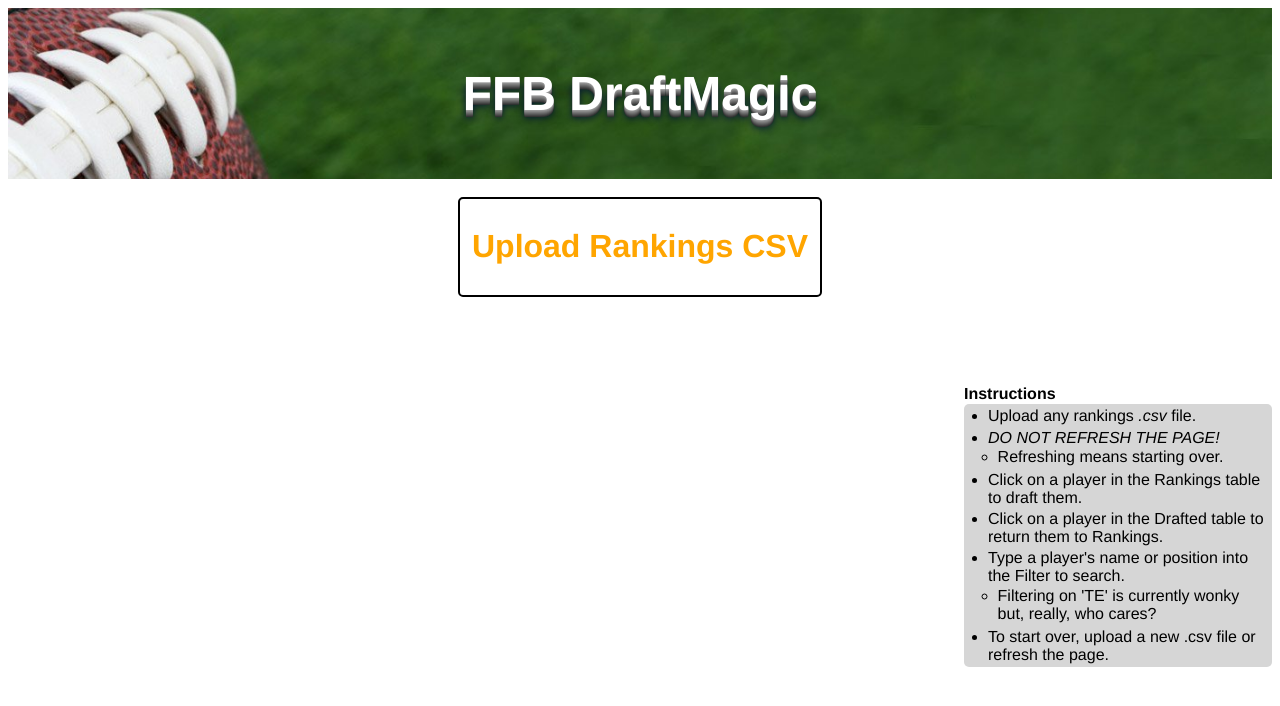
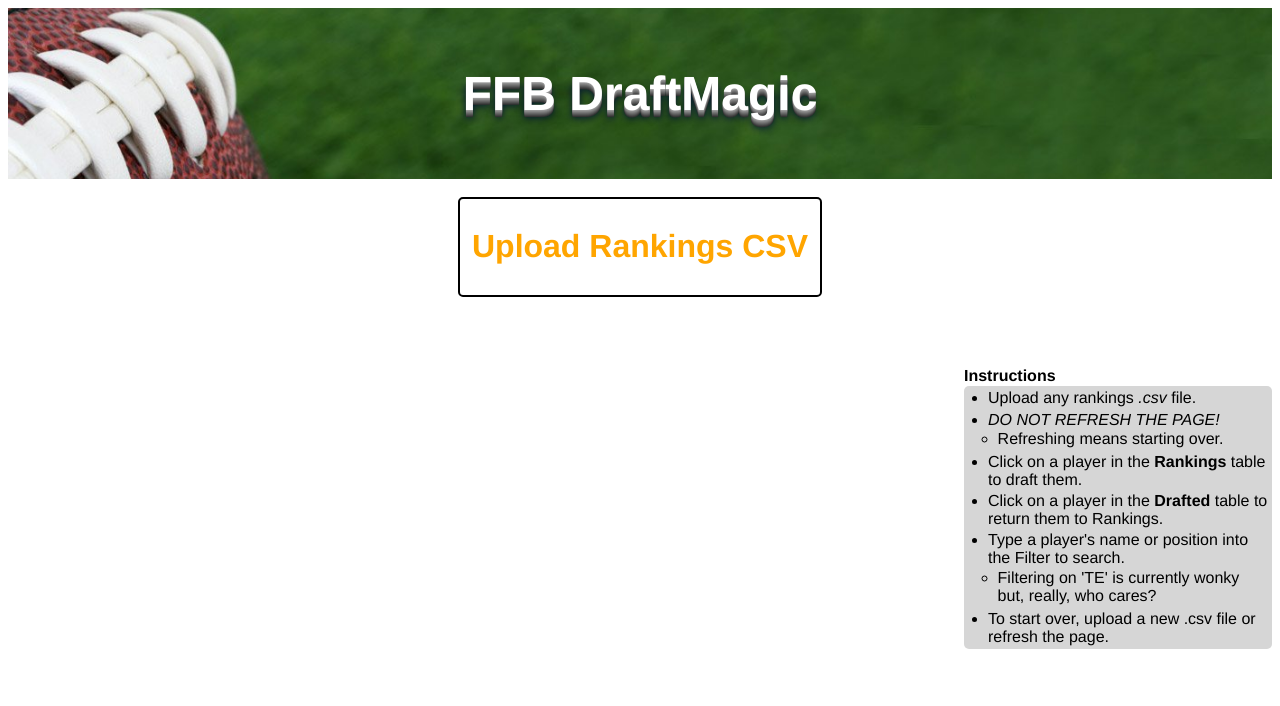
Before and after one commit to beechovsky/ffb-draft-magic-vue, a Vue app: page / in a window 1280 px wide. Shown: the top 706 px of the page. Built offline with nearby package versions, Linux system fonts and the light colour scheme; what vue-papa-parse would draw is missing.

Commit message:
moar tweaks

```diff
--- a/src/App.vue
+++ b/src/App.vue
@@ -12,7 +12,6 @@
     <!-- UPLOAD BUTTON -->
     <br>
     <upload v-if="this.showUpload === true" @load="setRows" id="uploadButton" class="visible"></upload>
-    <br>
     <br>
 
     <!-- TABLES -->
@@ -87,8 +86,8 @@
                 <li>Refreshing means starting over.</li>
               </ul>
             </li>
-            <li>Click on a player in the Rankings table to draft them.</li>
-            <li>Click on a player in the Drafted table to return them to Rankings.</li>
+            <li>Click on a player in the <b>Rankings</b> table to draft them.</li>
+            <li>Click on a player in the <b>Drafted</b> table to return them to Rankings.</li>
             <li>Type a player's name or position into the Filter to search.
               <ul>
                 <li>Filtering on 'TE' is currently wonky but, really, who cares?</li>
```
